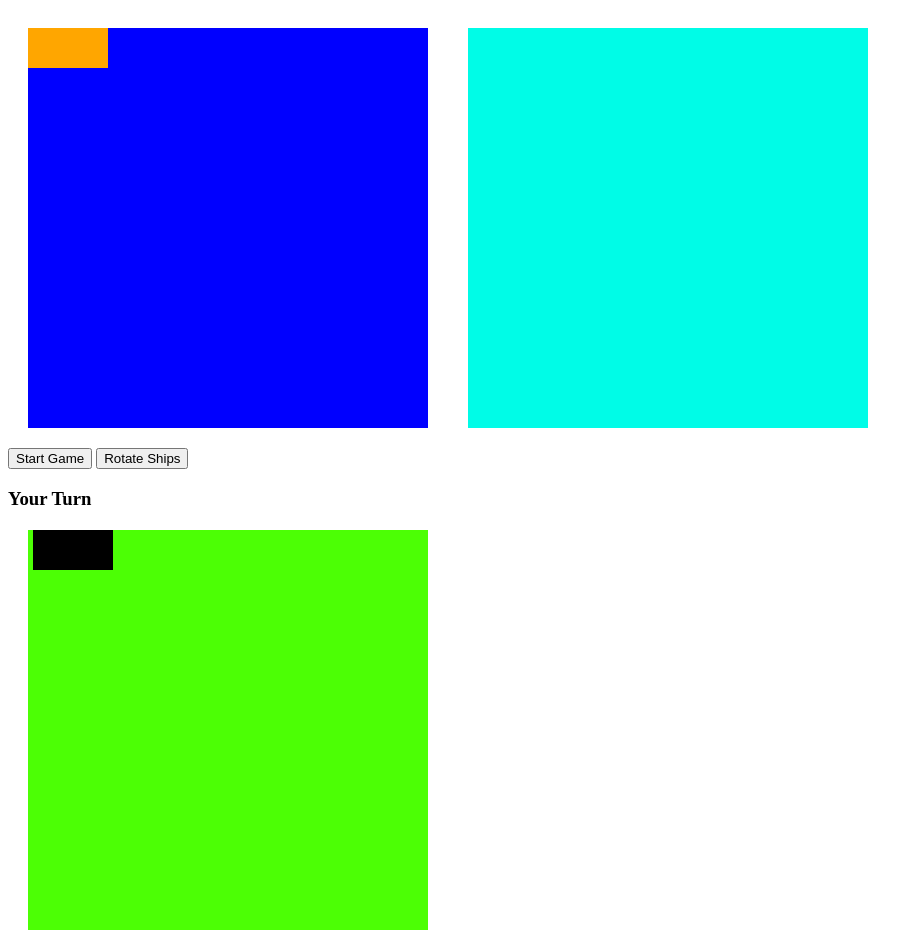
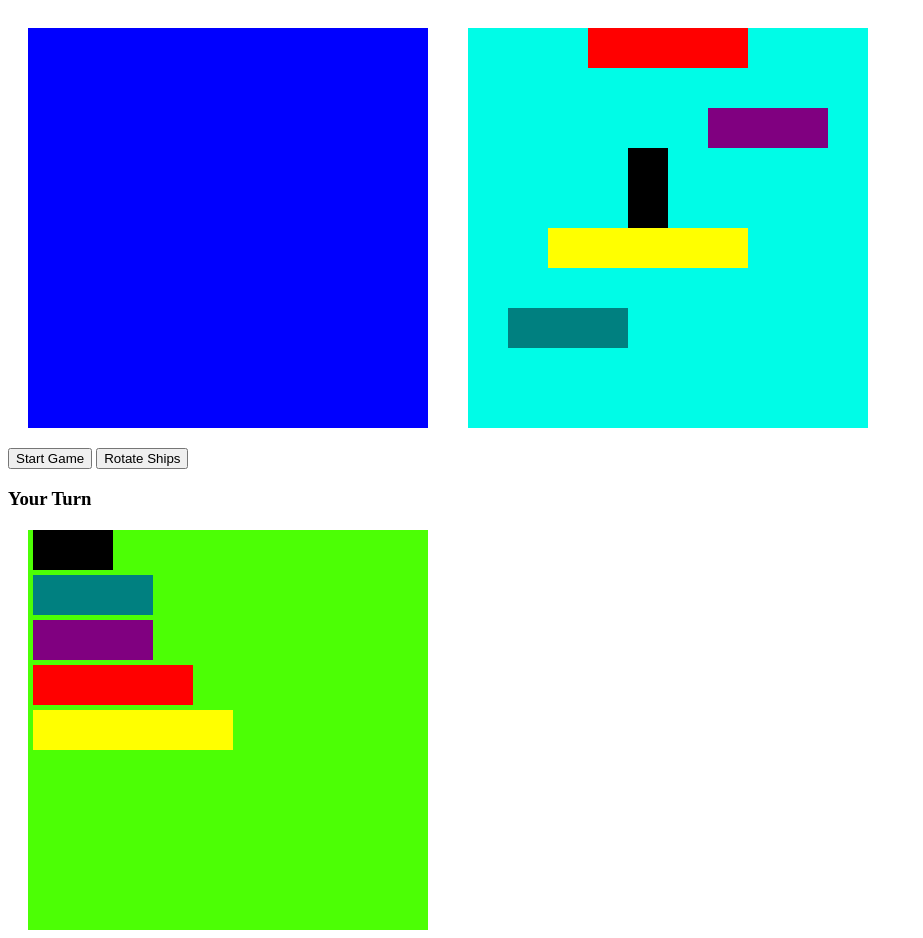
Before and after one commit to IshJimenez/Module5, a plain HTML site: page index.html in a window 1280 px wide. Shown: the whole page, without its empty margins (0-923 px from the left). Drawn offline with Linux system fonts and the light colour scheme.

Commit message:
Continuing work and computer can spawn enemies but need to troubleshoot the diagnol spwan

```diff
--- a/app.js
+++ b/app.js
@@ -0,0 +1,93 @@
+document.addEventListener('DOMContentLoaded', () => {
+    const userGrid = document.querySelector('.guser')
+    const compGrid = document.querySelector('.gcomp')
+    const displayGrid = document.querySelector('.grid-display')
+    const ships = document.querySelectorAll('.ship')
+    const killer = document.querySelector('.killer-container')
+    const shark = document.querySelector('.shark-container')
+    const cruiser = document.querySelector('.cruiser-container')
+    const battleship = document.querySelector('.battleship-container')
+    const carrier = document.querySelector('.carrier-container')
+    const startButton = document.querySelector('#start')
+    const rotateButton = document.querySelector('#rotate')
+    const turnDisplay = document.querySelector('#whose-turn')
+    const infoDisplay = document.querySelector('#info')
+    const userSquares = []
+    const compSquares = []
+
+    const width = 10
+
+    //Board Creation
+    function summonBoard(grid, squares) {
+        for (let i = 0; i < width*width; i++) {
+            const square = document.createElement('div')
+            square.dataset.id = i
+            grid.appendChild(square)
+            squares.push(square)
+
+    }
+    }
+
+    summonBoard(userGrid, userSquares)
+    summonBoard(compGrid, compSquares)
+
+    //Ships
+    const shipArray = [
+        {
+            name: 'killer',
+            directions: [
+                [0, 1],
+                [0, width]
+            ]
+        },
+        {
+            name: 'shark',
+            directions: [
+                [0, 1, 2],
+                [0, width, width*2]
+            ]
+        },
+        {
+            name: 'cruiser',
+            directions: [
+                [0, 1, 2],
+                [0, width, width*2]
+            ]
+        },
+        {
+            name: 'battleship',
+            directions: [
+                [0, 1, 2, 3],
+                [0, width, width*2, width*3]
+            ]
+        },
+        {
+            name: 'carrier',
+            directions: [
+                [0, 1, 2, 3, 4],
+                [0, width, width*2, width*3, width*4]
+            ]
+        },
+    ]
+
+    //Draw Enemy Ships in Random Spots
+    function createBaddies(ship) {
+      let randomDirection = Math.floor(Math.random() * ship.directions.length)
+      let current = ship.directions[randomDirection]
+      if (randomDirection === 0) direction = 1
+      if (randomDirection === 1) direction = 10
+      let randomStart = Math.abs(Math.floor(Math.random() * compSquares.length - (ship.directions[0].length * direction)))
+
+      const isTaken = current.some(index => compSquares[randomStart + index].classList.contains('taken'))
+      const isAtRightEdge = current.some(index => (randomStart + index) % width === width - 1)
+      const isAtLeftEdge = current.some(index => (randomStart + index) % width === 0)
+
+    if (!isTaken && !isAtRightEdge && !isAtLeftEdge) current.forEach(index => compSquares[randomStart + index].classList.add('taken', ship.name))
+    else createBaddies(ship)
+    }
+    createBaddies(shipArray[0])
+    createBaddies(shipArray[1])
+    createBaddies(shipArray[2])
+    createBaddies(shipArray[3])
+    createBaddies(shipArray[4])
+})
--- a/index.html
+++ b/index.html
@@ -10,11 +10,7 @@
 </head>
 <body>
     <div class="container">
-        <div class="grid guser">
-            <div></div>
-            <div></div>
-
-        </div>
+        <div class="grid guser"></div>
         <div class="grid gcomp"></div>
     </div>
 
--- a/style.css
+++ b/style.css
@@ -29,7 +29,6 @@
 .grid div {
     width: 40px;
     height: 40px;
-    background-color: rgb(255, 166, 0);
 }
 
 .killer-container {
@@ -39,7 +38,50 @@
     margin: 5px;
     display: flex;
 }
+.killer {
+    background-color: black;
+}
 
+.shark-container {
+    width: 120px;
+    height: 40px;
+    background-color: teal;
+    margin: 5px;
+    display: flex;
+}
+.shark {
+    background-color: teal;
+}
+.cruiser-container {
+    width: 120px;
+    height: 40px;
+    background-color: purple;
+    margin: 5px;
+    display: flex;
+}
+.cruiser {
+    background-color: purple;
+}
+.battleship-container {
+    width: 160px;
+    height: 40px;
+    background-color: red;
+    margin: 5px;
+    display: flex;
+}
+.battleship {
+    background-color: red;
+}
+.carrier-container {
+    width: 200px;
+    height: 40px;
+    background-color: yellow;
+    margin: 5px;
+    display: flex;
+}
+.carrier {
+    background-color: yellow;
+}
 .ship div {
     width: 40px;
     height: 40px;
```
